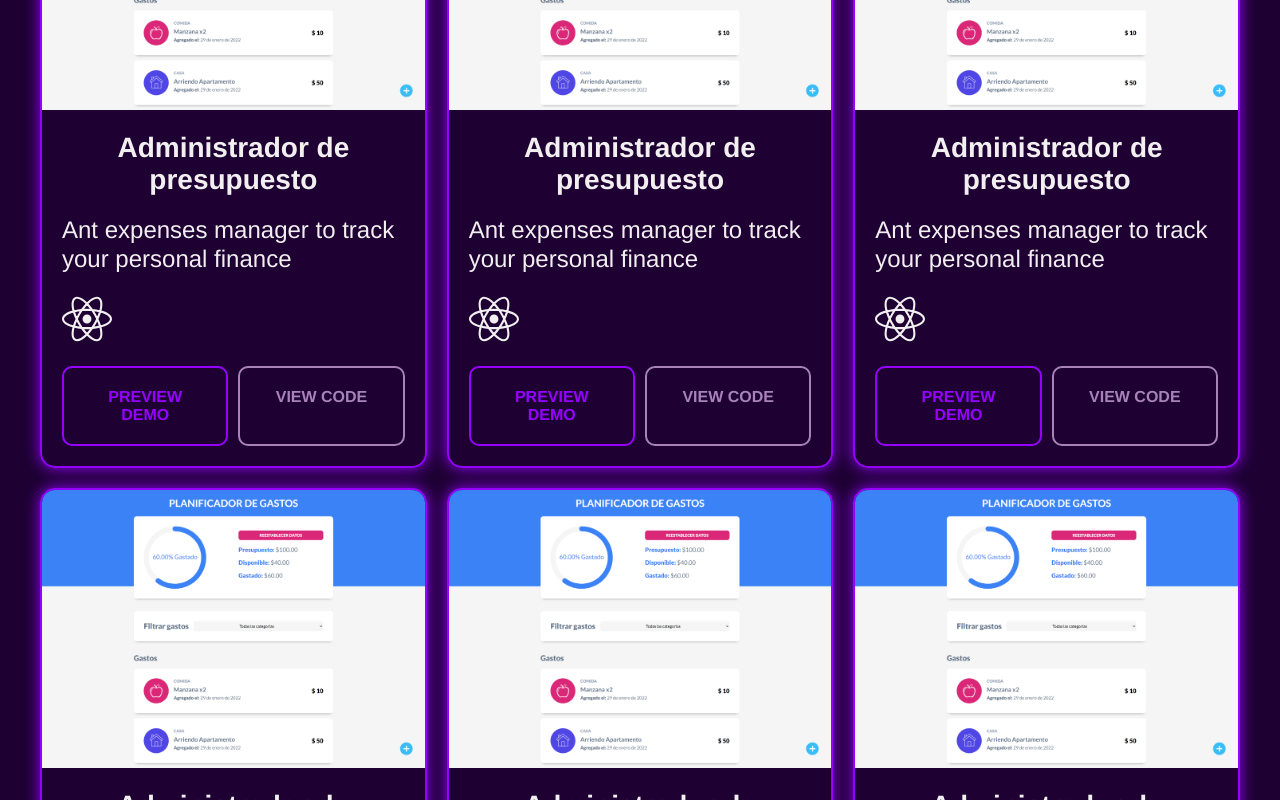
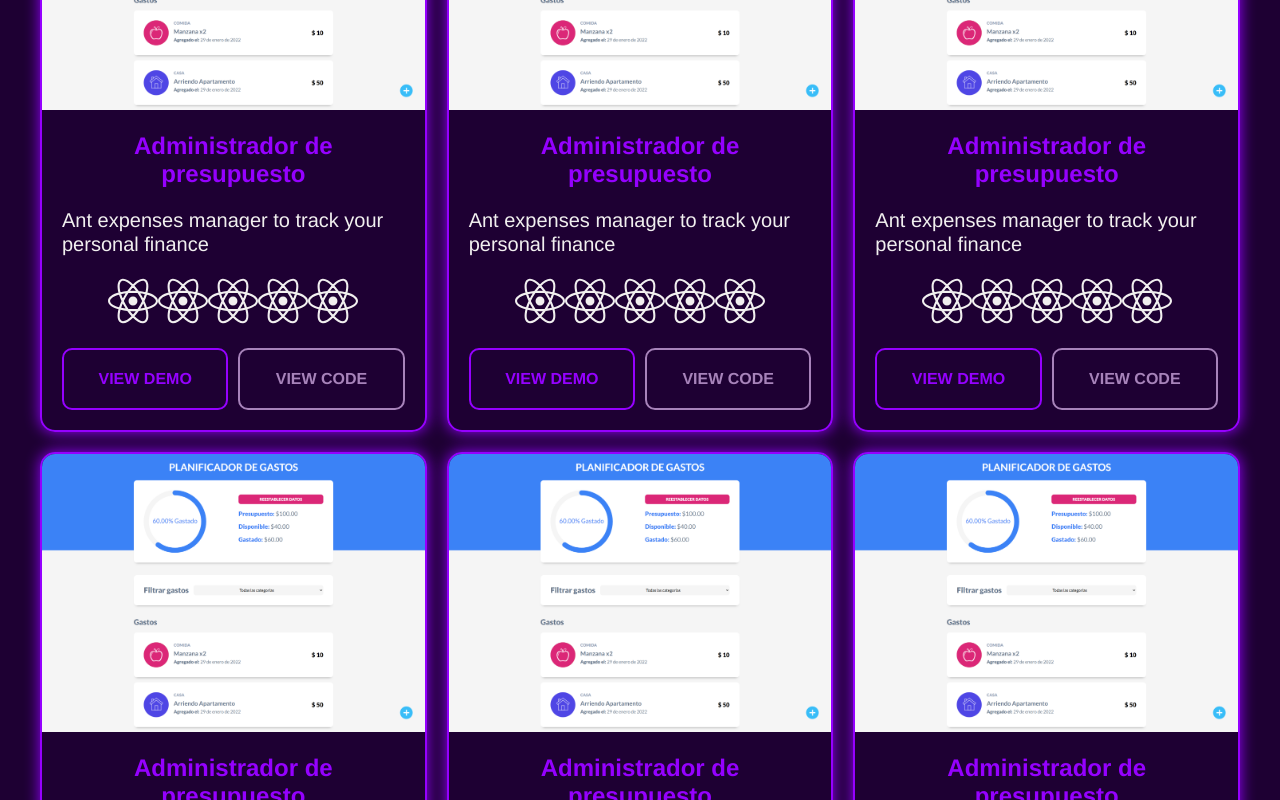
Before and after one commit to Hernan1ro/Personal--Portfolio, a React (Vite) app: page / in a window 1280 px wide. Shown: the part 2680-3480 px from the top of the page. Built offline with nearby package versions, Linux system fonts and the light colour scheme.

Commit message:
fixing UI bug

```diff
--- a/src/components/ProjectCard/index.css
+++ b/src/components/ProjectCard/index.css
@@ -10,6 +10,9 @@
 .project-image {
   width: 100%;
 }
+.icon-container {
+  text-align: center;
+}
 .project-description {
   display: flex;
   flex-direction: column;
@@ -17,11 +20,12 @@
   padding: 2rem;
 }
 .project-description__title {
-  font-size: var(--xxl);
+  font-size: var(--xl);
   text-align: center;
-  color: var(--secondary-color);
+  color: var(--primary-color);
 }
 .project-description__resume {
+  font-size: var(--lg);
   line-height: 1.2;
 }
 .project-links {
@@ -31,13 +35,18 @@
 }
 .project-links a {
   font-size: var(--md);
-  padding: 2rem;
+  padding: 2rem 0;
   border-radius: 1rem;
   font-weight: bold;
   text-transform: uppercase;
   width: 50%;
   min-width: 4rem;
   text-align: center;
+}
+@media (max-width: 425px) {
+  .project-links a {
+    font-size: var(--sm);
+  }
 }
 .project-links a:nth-child(1) {
   color: var(--primary-color);
--- a/src/components/ProjectCard/index.jsx
+++ b/src/components/ProjectCard/index.jsx
@@ -14,10 +14,14 @@ const ProjectCard = ({ projectImg, Icon }) => {
         </span>
         <div className="icon-container">
           <Icon name="react" className="skill__icons-color" />
+          <Icon name="react" className="skill__icons-color" />
+          <Icon name="react" className="skill__icons-color" />
+          <Icon name="react" className="skill__icons-color" />
+          <Icon name="react" className="skill__icons-color" />
         </div>
         <div className="project-links">
           <a target="_blank" href="https://friendly-bhabha-bbe9e2.netlify.app/">
-            Preview demo
+            View demo
           </a>
           <a
             target="_black"
```
